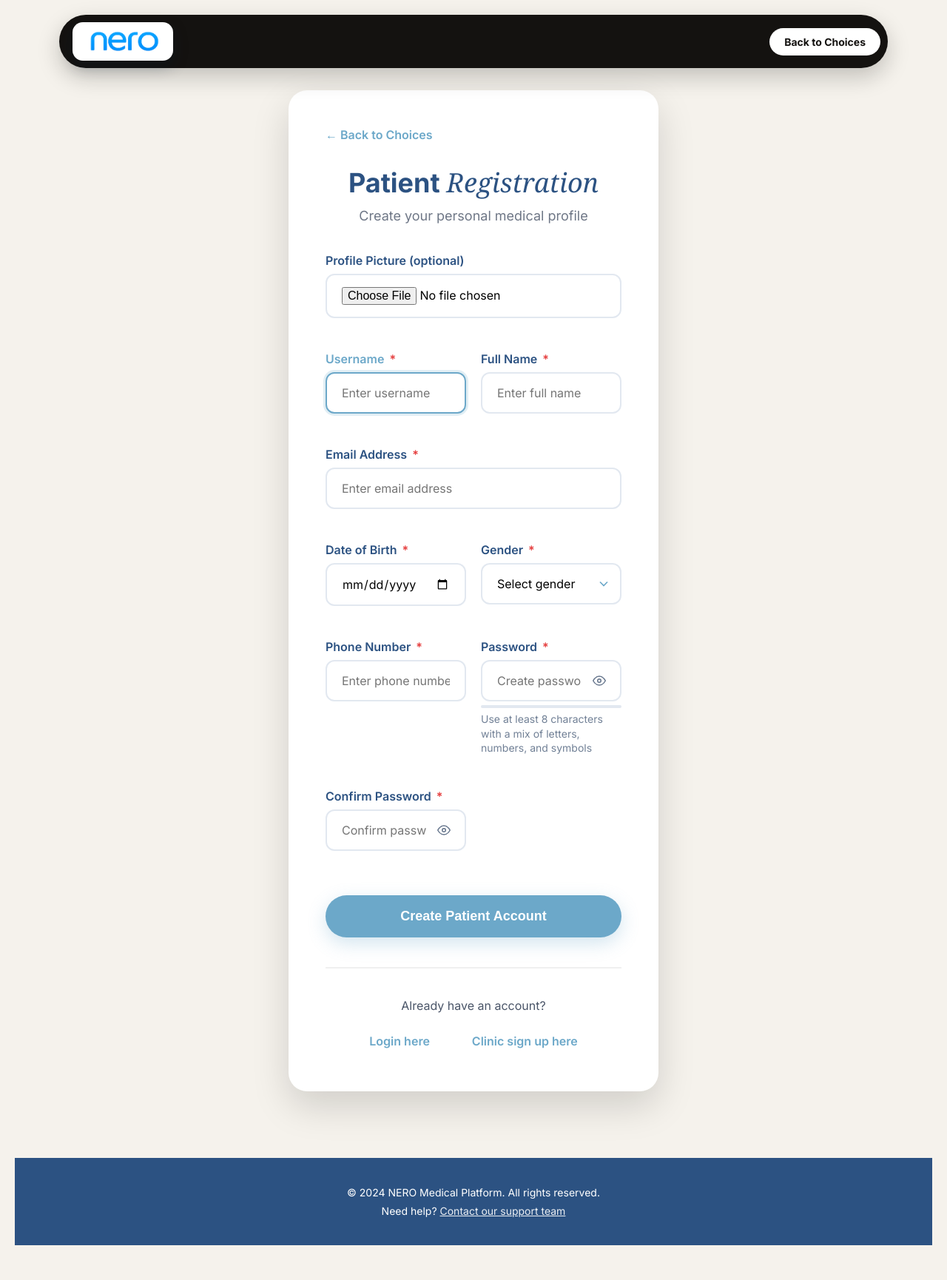
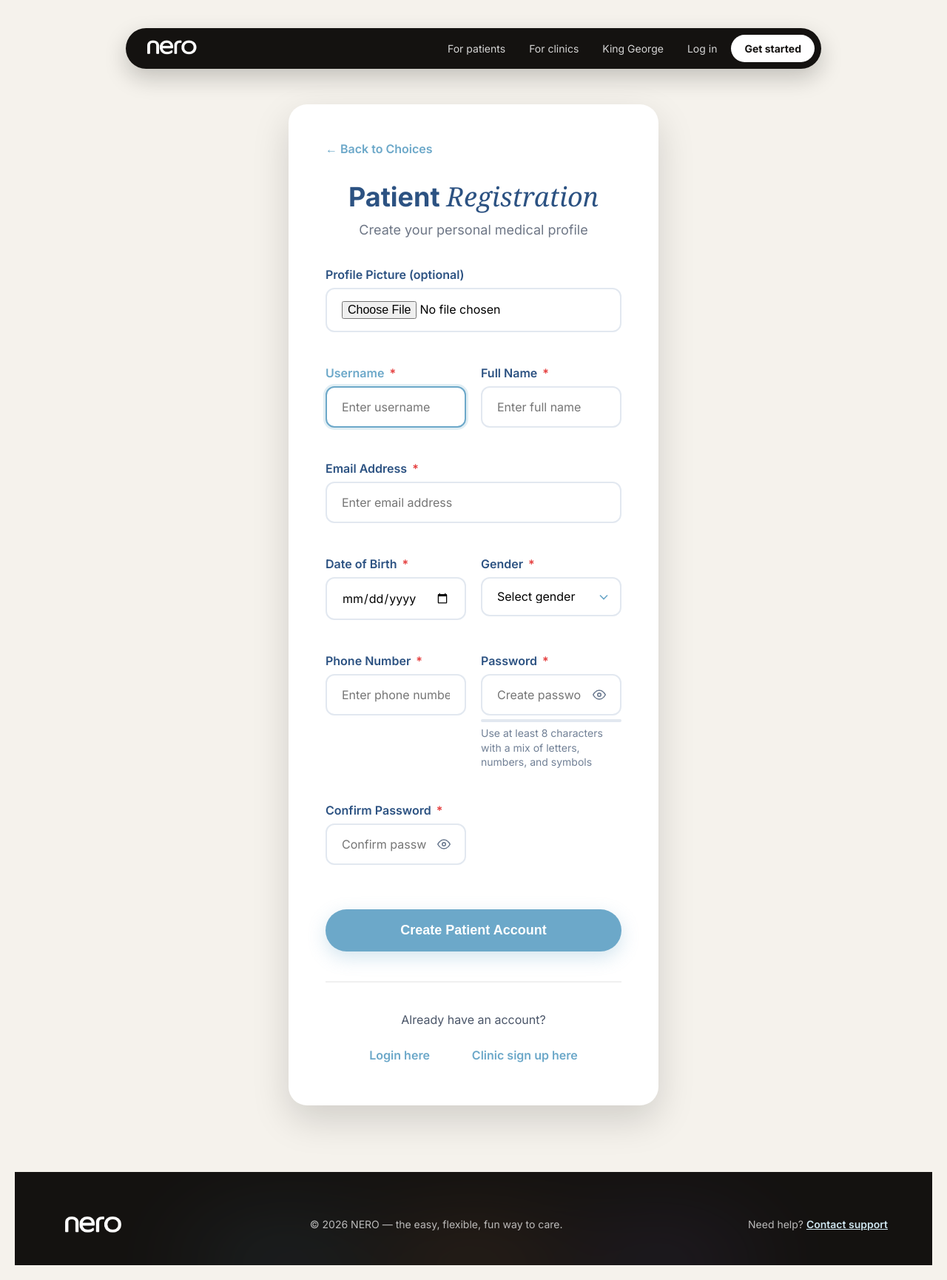
Before and after one commit to dakirBLM/Nero, a Django app: template templates/patient/signup.html in a window 1280 px wide. Shown: the whole page at 74% size. Before the commit the page ends 1683 px from the top, so only its background shows below. Run offline with Django 5.2, Linux system fonts and the light colour scheme; the template is opened without the code that fills it, so the values that code supplies are empty; some web fonts are replaced.

Commit message:
Unify site chrome: shared nav + white logo + footer partials on choice/login/signup pages (match landing)

```diff
--- /dev/null
+++ b/templates/includes/site_footer.html
@@ -0,0 +1,9 @@
+{% load static %}
+<footer class="site-footer">
+  <div class="glow"></div>
+  <div class="inner">
+    <img src="{% static 'logo1.png' %}" class="flogo" alt="NERO">
+    <div style="font-size:14px">&copy; 2026 NERO — the easy, flexible, fun way to care.</div>
+    <div style="font-size:14px">Need help? <a href="mailto:support@nero-medical.com">Contact support</a></div>
+  </div>
+</footer>
--- /dev/null
+++ b/templates/includes/site_nav.html
@@ -0,0 +1,31 @@
+{% load static %}
+<style>
+/* ===== Shared site navigation + footer (matches the landing page) ===== */
+.site-nav-shell{position:sticky;top:0;z-index:60;padding:18px 24px;pointer-events:none;width:100%}
+.site-nav{max-width:940px;margin:0 auto;background:#141210;border-radius:999px;padding:9px 9px 9px 22px;display:flex;align-items:center;justify-content:space-between;gap:18px;box-shadow:0 12px 30px rgba(20,18,15,.22);pointer-events:auto}
+.site-nav .nlogo{height:26px;width:auto;filter:brightness(0) invert(1)}
+.site-nav-links{display:flex;align-items:center;gap:6px}
+.site-nav-links a{color:rgba(255,255,255,.82);font-family:'Inter',sans-serif;font-size:14px;font-weight:500;padding:9px 13px;border-radius:999px;text-decoration:none;transition:color .2s,background .2s}
+.site-nav-links a:not(.nav-cta):hover{color:#fff;background:rgba(255,255,255,.08)}
+.site-nav-links .nav-cta{background:#fff;color:#141210 !important;font-weight:700;padding:10px 18px !important;border-radius:999px;transition:transform .2s,box-shadow .2s}
+.site-nav-links a.nav-cta:hover{background:#fff;transform:translateY(-1px);box-shadow:0 8px 18px rgba(0,0,0,.28)}
+
+.site-footer{position:relative;background:#141210;color:rgba(255,255,255,.7);padding:56px 24px 40px;overflow:hidden;margin-top:60px;width:100%;font-family:'Inter',sans-serif}
+.site-footer .glow{position:absolute;left:0;right:0;bottom:-40%;height:80%;filter:blur(70px);opacity:.5;background:radial-gradient(closest-side,rgba(108,168,201,.9),transparent 70%) 15% 50%/40% 100% no-repeat,radial-gradient(closest-side,rgba(255,170,120,.8),transparent 70%) 50% 60%/40% 100% no-repeat,radial-gradient(closest-side,rgba(150,120,230,.8),transparent 70%) 85% 50%/40% 100% no-repeat}
+.site-footer .inner{position:relative;z-index:2;max-width:1120px;margin:0 auto;display:flex;flex-wrap:wrap;gap:20px;justify-content:space-between;align-items:center}
+.site-footer .flogo{height:30px;width:auto;filter:brightness(0) invert(1)}
+.site-footer a{color:#cfe6f0;font-weight:600}
+@media(max-width:860px){.site-nav-links a:not(.nav-cta){display:none}}
+</style>
+<div class="site-nav-shell">
+  <nav class="site-nav">
+    <a href="{% url 'landing_page' %}"><img src="{% static 'logo1.png' %}" class="nlogo" alt="NERO"></a>
+    <div class="site-nav-links">
+      <a href="{% url 'landing_page' %}#patient">For patients</a>
+      <a href="{% url 'landing_page' %}#clinic">For clinics</a>
+      <a href="{% url 'landing_page' %}#kg">King George</a>
+      <a href="{% url 'login' %}">Log in</a>
+      <a href="{% url 'choice_page' %}" class="nav-cta">Get started</a>
+    </div>
+  </nav>
+</div>
--- a/templates/patient/signup.html
+++ b/templates/patient/signup.html
@@ -629,14 +629,7 @@
 </head>
 <body>
     <!-- Navigation Header -->
-    <nav class="navbar">
-        <div class="logo-container">
-            <img src="{% static 'logo1.png' %}" class="logo" alt="NERO Logo">
-        </div>
-        <a href="{% url 'choice_page' %}" class="nav-link">
-            Back to Choices
-        </a>
-    </nav>
+    {% include 'includes/site_nav.html' %}
 
     <!-- Signup Container -->
     <div class="signup-container fade-in">
@@ -858,10 +851,7 @@
     </div>
 
     <!-- Footer -->
-    <footer class="footer">
-        <p>&copy; 2024 NERO Medical Platform. All rights reserved.</p>
-        <p>Need help? <a href="mailto:support@nero-medical.com">Contact our support team</a></p>
-    </footer>
+    {% include 'includes/site_footer.html' %}
 
     <!-- Music controls: only create if there isn't already a persistent player (prevents duplicates/restarts) -->
     <!-- music controls removed from this page -->
```
Also changed, not shown: templates/accounts/login.html (+2 -12 lines), templates/choice_page.html (+3 -8 lines), templates/clinics/signup.html (+2 -12 lines).
